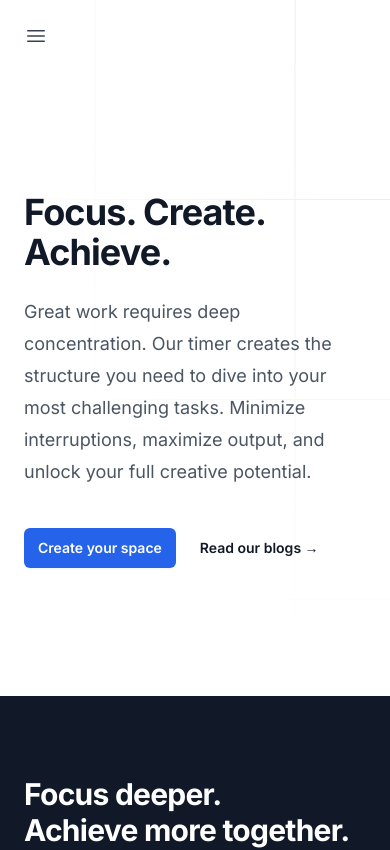
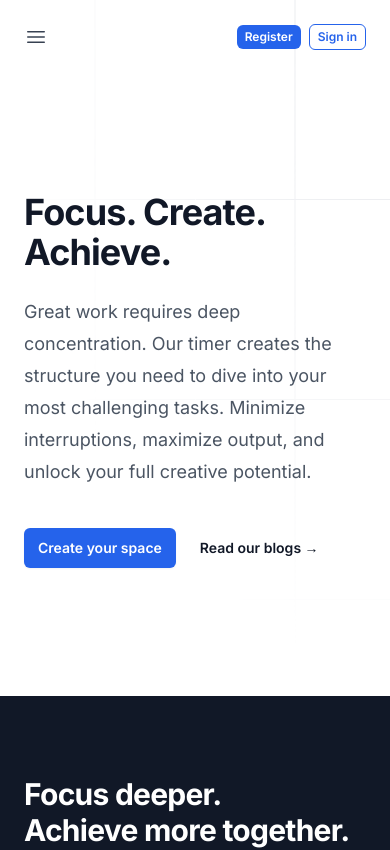
Before and after one commit to earcherc/deepworktimer, a Next.js app in the folder frontend/: page / in a window 390 px wide. Shown: the top 850 px of the page. Built offline with nearby package versions, Linux system fonts and the light colour scheme.

Commit message:
Fix header mobile

```diff
--- a/frontend/src/app/components/header.tsx
+++ b/frontend/src/app/components/header.tsx
@@ -42,22 +42,20 @@ export default function Header() {
             ))}
           </div>
         </div>
-        {/* Desktop register and login buttons */}
-        <div className="hidden lg:flex lg:items-center">
-          <div className="absolute right-0 mr-6 flex items-center space-x-4">
+        {/* Register and login buttons (visible on all screen sizes) */}
+        <div className="flex items-center space-x-2 sm:space-x-4">
           <Link
             href="/register"
-              className="px-4 py-2 text-sm font-semibold text-white bg-blue-600 rounded-md hover:bg-blue-700 transition-colors"
+            className="px-2 py-1 sm:px-4 sm:py-2 text-xs sm:text-sm font-semibold text-white bg-blue-600 rounded-md hover:bg-blue-700 transition-colors"
           >
             Register
           </Link>
           <Link
             href="/login"
-              className="px-4 py-2 text-sm font-semibold text-blue-600 border border-blue-600 rounded-md hover:bg-blue-50 transition-colors"
+            className="px-2 py-1 sm:px-4 sm:py-2 text-xs sm:text-sm font-semibold text-blue-600 border border-blue-600 rounded-md hover:bg-blue-50 transition-colors"
           >
             Sign in
           </Link>
-          </div>
         </div>
       </nav>
       {/* Mobile menu */}
@@ -87,20 +85,6 @@ export default function Header() {
                   </Link>
                 ))}
               </div>
-              <div className="py-6 space-y-4">
-                <Link
-                  href="/register"
-                  className="block w-full px-4 py-2 text-center text-sm font-semibold text-white bg-blue-600 rounded-md hover:bg-blue-700 transition-colors"
-                >
-                  Register
-                </Link>
-                <Link
-                  href="/login"
-                  className="block w-full px-4 py-2 text-center text-sm font-semibold text-blue-600 border border-blue-600 rounded-md hover:bg-blue-50 transition-colors"
-                >
-                  Sign in
-                </Link>
-              </div>
             </div>
           </div>
         </div>
```
Lines whose indentation alone changed are shown as unchanged.
